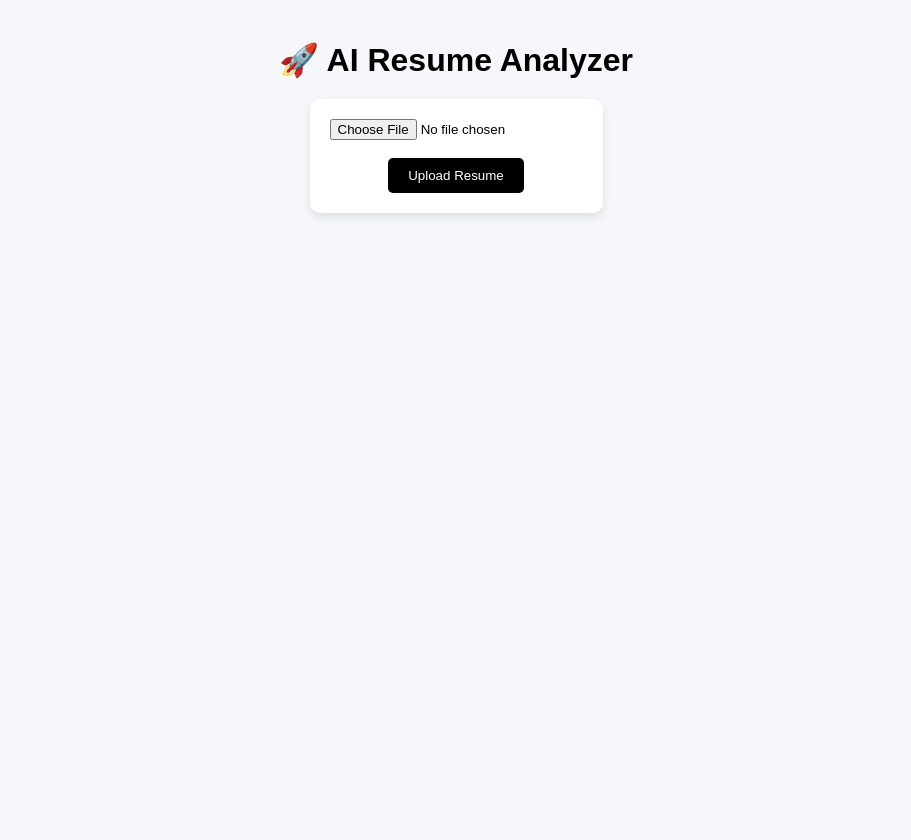
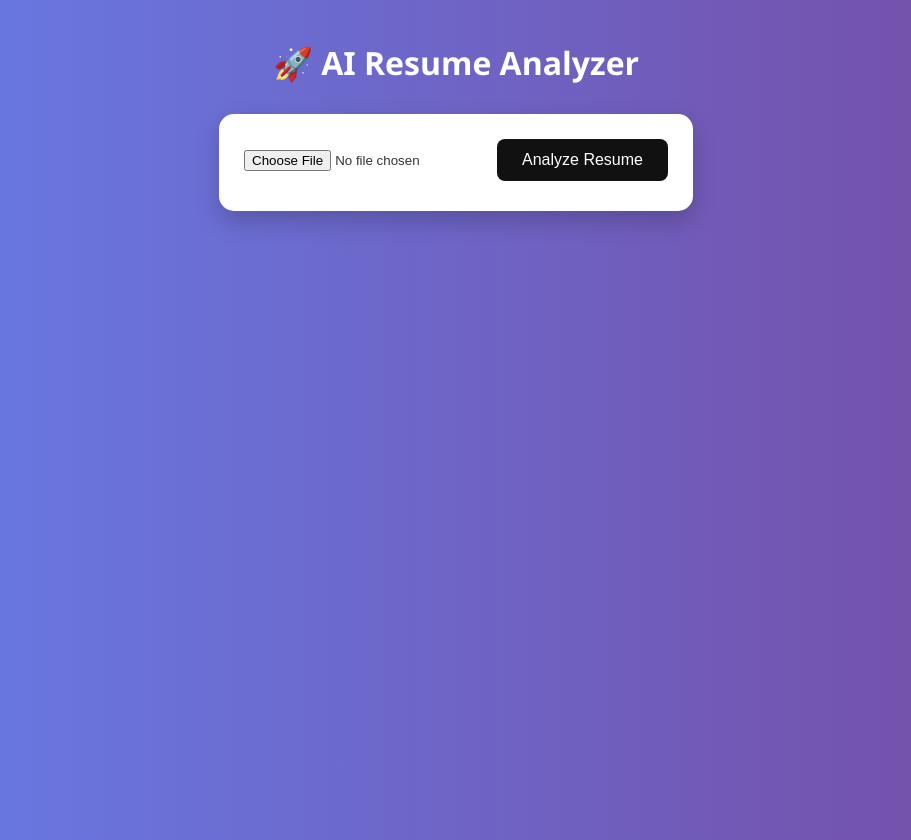
Before and after one commit to andom-0001/AI-Based-Resume-Analyzer, a React (Create React App) app in the folder client/: page / in a window 1280 px wide. Shown: the whole page, without its empty margins (184-1095 px from the left). Built offline with nearby package versions, Linux system fonts and the light colour scheme.

Commit message:
client/src/App.js

```diff
--- a/client/src/App.js
+++ b/client/src/App.js
@@ -14,12 +14,10 @@ export default function App() {
 
     try {
       setLoading(true);
-
       const res = await axios.post(
         "http://localhost:3000/api/resume/upload",
         formData
       );
-
       setResult(res.data.data.analysis);
     } catch (err) {
       console.error(err);
@@ -33,23 +31,24 @@ export default function App() {
     <div style={styles.container}>
       <h1 style={styles.title}>🚀 AI Resume Analyzer</h1>
 
+      {/* Upload Card */}
       <div style={styles.card}>
         <input
           type="file"
           onChange={(e) => setFile(e.target.files[0])}
+          style={styles.input}
         />
-        <br /><br />
         <button onClick={upload} style={styles.button}>
-          Upload Resume
+          Analyze Resume
         </button>
       </div>
 
-      {loading && <p style={{ marginTop: 20 }}>⏳ Analyzing...</p>}
+      {loading && <p style={styles.loading}>⏳ Analyzing your resume...</p>}
 
       {result && (
         <div style={styles.resultCard}>
-          {/* ATS Score */}
-          <h2>ATS Score</h2>
+          {/* Score */}
+          <h2>📊 ATS Score</h2>
           <div style={styles.progressBar}>
             <div
               style={{
@@ -62,101 +61,136 @@ export default function App() {
           </div>
 
           {/* Skills */}
-          <h3>✅ Skills</h3>
-          <div style={styles.tags}>
+          <Section title="✅ Skills">
             {result.skills.map((skill, i) => (
-              <span key={i} style={styles.tagGreen}>{skill}</span>
+              <Tag key={i} text={skill} type="green" />
             ))}
-          </div>
+          </Section>
 
           {/* Missing Skills */}
-          <h3>❌ Missing Skills</h3>
-          <div style={styles.tags}>
+          <Section title="❌ Missing Skills">
             {result.missingSkills.map((skill, i) => (
-              <span key={i} style={styles.tagRed}>{skill}</span>
+              <Tag key={i} text={skill} type="red" />
             ))}
-          </div>
+          </Section>
 
           {/* Suggestions */}
-          <h3>💡 Suggestions</h3>
-          <ul>
-            {result.suggestions.map((s, i) => (
-              <li key={i}>{s}</li>
-            ))}
-          </ul>
+          <Section title="💡 Suggestions">
+            <ul style={{ paddingLeft: "20px" }}>
+              {result.suggestions.map((s, i) => (
+                <li key={i} style={{ marginBottom: "5px" }}>{s}</li>
+              ))}
+            </ul>
+          </Section>
         </div>
       )}
     </div>
   );
 }
+
+/* 🔹 Reusable Components */
+
+const Section = ({ title, children }) => (
+  <div style={{ marginTop: "20px" }}>
+    <h3>{title}</h3>
+    <div style={{ marginTop: "10px" }}>{children}</div>
+  </div>
+);
+
+const Tag = ({ text, type }) => (
+  <span
+    style={{
+      ...styles.tag,
+      background: type === "green" ? "#22c55e" : "#ef4444",
+    }}
+  >
+    {text}
+  </span>
+);
+
+/* 🎨 Styles */
+
 const styles = {
   container: {
     textAlign: "center",
-    fontFamily: "Arial",
+    fontFamily: "Segoe UI, sans-serif",
     padding: "20px",
-    background: "#f5f7fa",
     minHeight: "100vh",
+    background: "linear-gradient(to right, #667eea, #764ba2)",
+    color: "#333",
   },
+
   title: {
-    marginBottom: "20px",
+    color: "white",
+    marginBottom: "30px",
+    fontSize: "2rem",
   },
+
   card: {
     background: "white",
-    padding: "20px",
-    borderRadius: "10px",
-    boxShadow: "0 4px 10px rgba(0,0,0,0.1)",
+    padding: "25px",
+    borderRadius: "15px",
+    boxShadow: "0 10px 25px rgba(0,0,0,0.2)",
     display: "inline-block",
   },
+
+  input: {
+    marginBottom: "15px",
+  },
+
   button: {
-    padding: "10px 20px",
-    background: "black",
+    padding: "12px 25px",
+    background: "#111",
     color: "white",
     border: "none",
-    borderRadius: "5px",
+    borderRadius: "8px",
     cursor: "pointer",
+    fontSize: "16px",
+    transition: "0.3s",
   },
+
+  loading: {
+    color: "white",
+    marginTop: "20px",
+    fontSize: "18px",
+  },
+
   resultCard: {
     marginTop: "30px",
     background: "white",
-    padding: "20px",
-    borderRadius: "10px",
+    padding: "25px",
+    borderRadius: "15px",
     width: "60%",
     marginInline: "auto",
-    boxShadow: "0 4px 10px rgba(0,0,0,0.1)",
+    boxShadow: "0 10px 25px rgba(0,0,0,0.2)",
     textAlign: "left",
   },
+
   progressBar: {
     width: "100%",
-    height: "25px",
-    background: "#ddd",
-    borderRadius: "10px",
+    height: "30px",
+    background: "#e5e7eb",
+    borderRadius: "20px",
     overflow: "hidden",
     marginBottom: "15px",
   },
+
   progressFill: {
     height: "100%",
-    background: "green",
+    background: "linear-gradient(to right, #22c55e, #16a34a)",
     color: "white",
     textAlign: "center",
-    lineHeight: "25px",
+    lineHeight: "30px",
+    fontWeight: "bold",
+    transition: "width 0.5s ease",
   },
-  tags: {
-    marginBottom: "15px",
-  },
-  tagGreen: {
-    background: "#4caf50",
+
+  tag: {
     color: "white",
-    padding: "5px 10px",
+    padding: "6px 12px",
     margin: "5px",
-    borderRadius: "5px",
+    borderRadius: "20px",
     display: "inline-block",
-  },
-  tagRed: {
-    background: "#f44336",
-    color: "white",
-    padding: "5px 10px",
-    margin: "5px",
-    borderRadius: "5px",
-    display: "inline-block",
+    fontSize: "14px",
   },
 };
```
